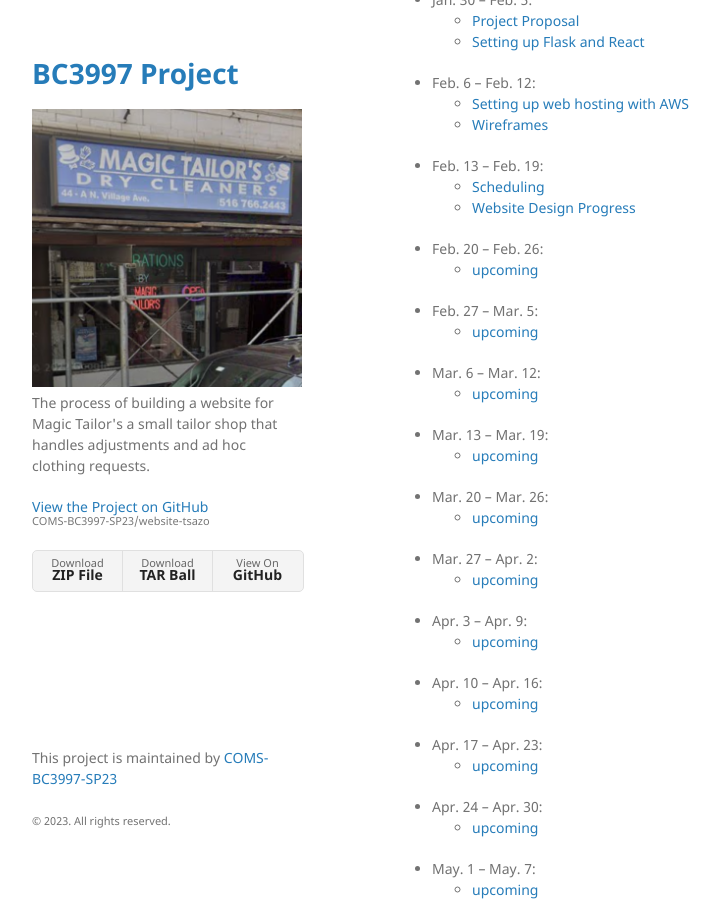
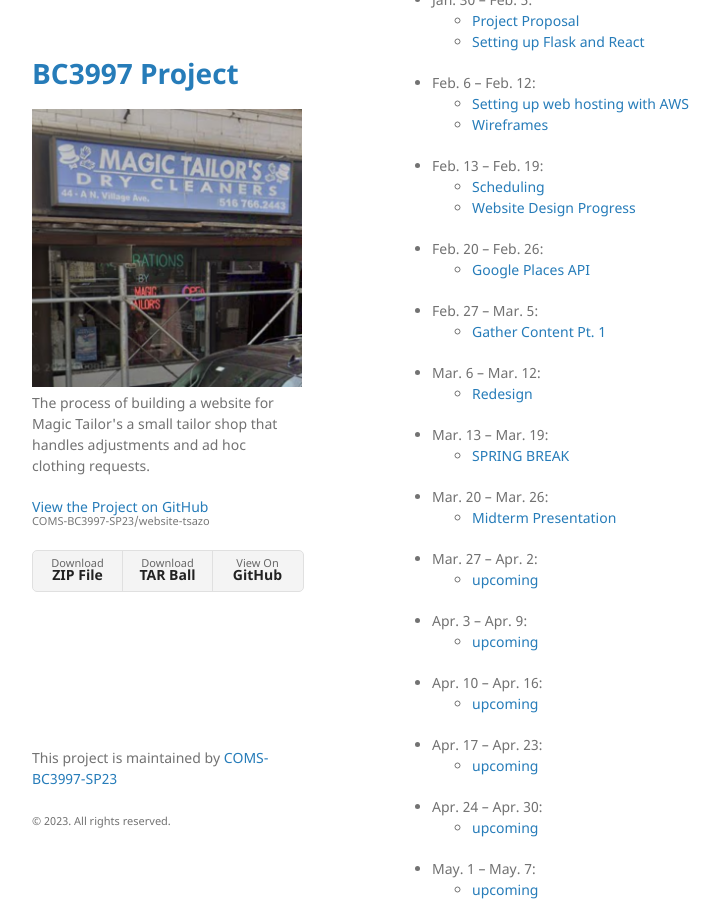
Before and after one commit to COMS-BC3997-SP23/website-tsazo, a Jekyll site: the page built from index.md, in a window 1280 px wide and 900 px high, scrolled down 386 px. Shown: the whole window, without its empty margins (178-898 px from the left). Built offline with Jekyll 4.4.1, drawn with Linux system fonts in a browser that asks for light colours; our own code applies the rules of GitHub Pages for plain Markdown files.

Commit message:
Skeleton of missing content

```diff
--- a/index.md
+++ b/index.md
@@ -22,15 +22,15 @@
   - [Scheduling](./pages/week3-scheduling.html)
   - [Website Design Progress](./pages/week3-design-update.html)
 - Feb. 20 – Feb. 26:
-  - [upcoming](index.html)
+  - [Google Places API](week4-google-api.html)
 - Feb. 27 – Mar. 5:
-  - [upcoming](index.html)
+  - [Gather Content Pt. 1](week5-logo.html)
 - Mar. 6 – Mar. 12:
-  - [upcoming](index.html)
+  - [Redesign](week6-redesign.html)
 - Mar. 13 – Mar. 19:
-  - [upcoming](index.html)
+  - [SPRING BREAK](index.html)
 - Mar. 20 – Mar. 26:
-  - [upcoming](index.html)
+  - [Midterm Presentation](index.html)
 - Mar. 27 – Apr. 2:
   - [upcoming](index.html)
 - Apr. 3 – Apr. 9:
```
Also changed, not shown: pages/week4-google-api.md (added, +61 -0 lines), pages/week5-logo.md (added, +17 -0 lines), pages/week6-redesign.md (added, +19 -0 lines), 1 other file.
